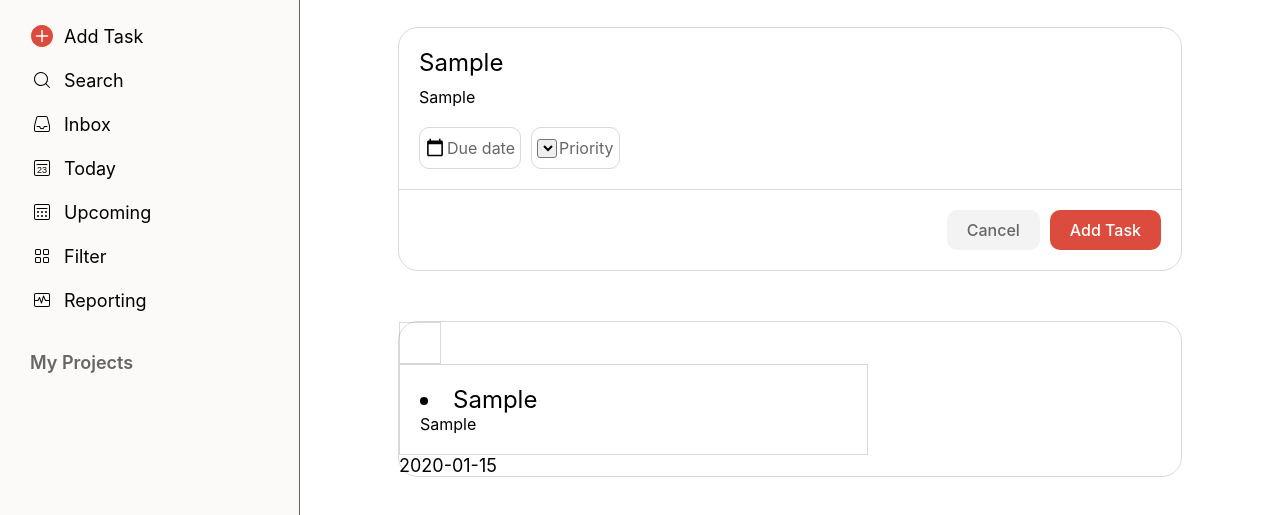
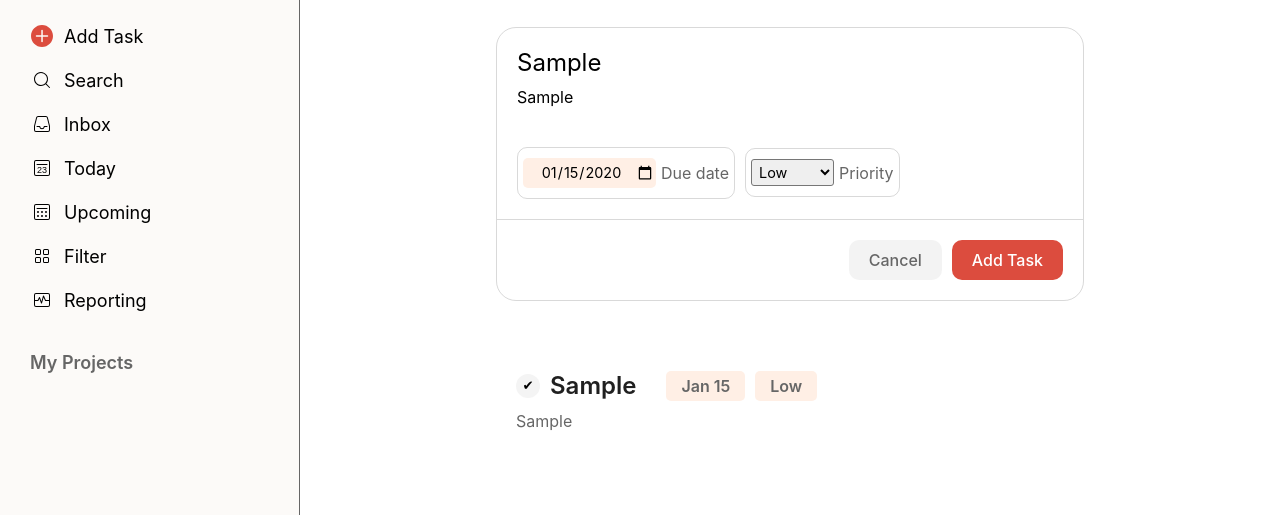
Before and after one commit to damil-adeniyi/todo-list, a website built with webpack: page src/template.html in a window 1280 px wide. Both pictures are taken after typing "Sample", "Sample", "2020-01-15" into the empty fields and a click on the button "Add Task". Shown: the part 111-626 px from the top of the page. Built offline with nearby package versions, Linux system fonts and the light colour scheme.

Commit message:
add styles dashboard add add task event to index.js

```diff
--- a/package.json
+++ b/package.json
@@ -16,11 +16,12 @@
   "main": "index.js",
   "scripts": {
     "test": "echo \"Error: no test specified\" && exit 1",
-     "start": "webpack serve --open --config webpack.dev.js",
-     "build": "webpack --config webpack.prod.js"
+    "start": "webpack serve --open --config webpack.dev.js",
+    "build": "webpack --config webpack.prod.js"
   },
   "devDependencies": {
     "css-loader": "^7.1.4",
+    "date-fns": "^4.4.0",
     "html-loader": "^5.1.0",
     "html-webpack-plugin": "^5.6.7",
     "style-loader": "^4.0.0",
--- a/src/index.js
+++ b/src/index.js
@@ -1,4 +1,43 @@
 import "./styles.css";
+import { format, compareAsc } from "date-fns";
+
+class Project {
+    static numProjects = 0;
+
+    constructor(name='default') {
+        this.name = name;
+        this.status = 'pending';
+        this.tasks = {};
+        Project.numProjects++
+    }
+
+    addTask(task) {
+      this.tasks[task.title] = Task;
+    }
+}
+
+class Task {
+    constructor(title = 'Get a task done',
+                desc = 'Watch Netflix',
+                dueDate = new Date().toLocaleDateString(),
+                priority = 'low') {
+            this.title = title;
+            this.desc = desc;
+            this.dueDate = dueDate;
+            this.priority = priority;
+
+    }
+}
+
+const project = new Project();
+project.name = 'Get Working'
+const task = new Task();
+const task1 = new Task('Read TOD', 'Continue classes', format(new Date(2026, 6, 30), 'LLL d'), 'low');
+const task2 = new Task('Read Freecodecamp', 'Continue OOP', format('07/02/2026', 'LLL d'), 'high');
+
+project.addTask(task1)
+project.addTask(task2)
+// console.log(project);
 
 const togglebtn = document.querySelector(".toggleBtn")
 const sidebar = document.querySelector(".sidebar")
@@ -10,54 +49,32 @@ const dueDate = document.querySelector("#due-date")
 const priority = document.querySelector("#priority")
 
 
-
-
-addTaskBtn.addEventListener('click', function(e) {
-
+addTaskBtn.addEventListener('click', function (e) {
     e.preventDefault()
 
     // task cont
     let tasks = document.createElement("div")
-    tasks.innerHTML = `<div><div class="col"><h2 class="newTaskTitle"></h2><p class="newTaskDesc"></p>
-    </div><div class="row"><h3 class="newTaskDueDate"></h3><h3 class="newTaskPriority"></h3></div></div>`
+    tasks.innerHTML = `<div>
+                            <div class="col">
+                                <div class="featCont">
+                                     <div class="titlecont">
+                                    <button class="checkTask">✔</button>
+                                    <h2 class="newTaskTitle">${taskTitle.value}</h2>
+                                </div>
 
+                                <div class="propCont">
+                                    <h3 class="newTaskDueDate">${format((dueDate.value), 'LLL d')}</h3>
+                                    <h3 class="newTaskPriority">${priority.value}</h3>
+
+                                </div>
+
+                                </div>
+
+                                <p class="newTaskDesc">${taskDesc.value}</p>
+                            </div>
+                            </div>`
 
     tasks.classList.add('tasks')
+    taskCont.appendChild(tasks)
 
-
-    // task
-    let col = document.createElement("div")
-    col.classList.add('col')
-    let newTaskTitle = document.createElement("li")
-    newTaskTitle.classList.add('title')
-    let newTaskDesc = document.createElement("p")
-    newTaskDesc.classList.add('para')
-
-    let row = document.createElement("div")
-    row.classList.add('row')
-    let newTaskDueDate = document.createElement("h3")
-    newTaskDueDate.classList.add('due-date')
-    let newTaskPriority = document.createElement("h3")
-    newTaskPriority.classList.add('Priority')
-
-
-    newTaskTitle.textContent = taskTitle.value
-    newTaskDesc.textContent = taskDesc.value
-    newTaskDueDate.textContent = dueDate.value
-    newTaskPriority.textContent = priority.value
-
-
-    col.appendChild(newTaskTitle)
-    col.appendChild(newTaskDesc)
-
-
-    tasks.appendChild(col)
-
-    row.appendChild(newTaskDueDate)
-    row.appendChild(newTaskPriority)
-
-
-    tasks.appendChild(row)
-
-    taskCont.appendChild(tasks)
-})
+});
--- a/src/styles.css
+++ b/src/styles.css
@@ -23,6 +23,7 @@ p {
     --secondary-color2: #66666613;
     --background-color: #FFFFFF;
     --sidebarBg: #FCFAF8;
+    --sidebarBgHover: #FFEFE5;
     --red: #DC4C3E;
     --red1: #d11807;
 }
@@ -205,7 +206,7 @@ body {
     flex-direction: column;
     justify-content: flex-start;
     align-items: center;
-    width: 80%;
+    width: 60%;
 }
 
 .main-cont .content .body #add-task-cont {
@@ -255,14 +256,26 @@ body {
 
 .main-cont .content .body #add-task-cont #form-head #task-h #task-title::placeholder{
     font-weight: 600;
-    font-size: 1.2rem;
+    font-size: 1.5rem;
     color: var(--secondary-color);
 }
 
+.main-cont .content .body #add-task-cont #form-head #task-h textarea{
+    font-family: 'Twemoji Country Flags', 'Twemoji Country Flags', -apple-system,BlinkMacSystemFont,"Segoe UI","Noto Sans",system-ui,sans-serif,"Apple Color Emoji","Segoe UI Emoji","Segoe UI Symbol","Noto Color Emoji";
+    width: 100%;
+    border: 0;
+}
+
+.main-cont .content .body #add-task-cont #form-head #task-h textarea:focus{
+  outline: 0;
+}
+
 .main-cont .content .body #add-task-cont #form-head #task-h #task-desc{
-    /* padding: 10px 0px; */
     padding-left: 0px;
     font-size: 1rem;
+    border: 0;
+    resize: none;
+    min-height: 40px;
 }
 
 .main-cont .content .body #add-task-cont #form-head #task-h #task-desc::placeholder{
@@ -281,7 +294,7 @@ body {
 
 .main-cont .content .body #add-task-cont #form-head #prop #top-prop{
     display: flex;
-    gap: 2px;
+    gap: 5px;
     align-items: center;
     border: 1px solid var(--secondary-color1);
     padding: 10px 5px;
@@ -294,29 +307,40 @@ body {
     font-weight: 400;
 }
 
+.main-cont .content .body #add-task-cont #form-head input[type="date"]::-webkit-datetime-edit {
+  font-family: 'Twemoji Country Flags', 'Twemoji Country Flags', -apple-system,BlinkMacSystemFont,"Segoe UI","Noto Sans",system-ui,sans-serif,"Apple Color Emoji","Segoe UI Emoji","Segoe UI Symbol","Noto Color Emoji";
+  font-size: 0.9rem;
+  line-height: 1.5;
+  padding: 0;
+  margin-left: 0;
+  display: flex;
+  justify-content: center;
+  align-items: center;
+}
+
 .main-cont .content .body #add-task-cont #form-head #prop #top-prop #due-date{
-    width: 20px;                  /* Match the exact width of the icon */
-    height: 20px;                 /* Match the exact height of the icon */
-    padding: 0;
+    padding: 3px;
+    margin: 0;
     border: none;
     cursor: pointer;
-    overflow: hidden;            /* Hide the mm/dd/yyyy text text */
-    background: transparent;
+    overflow: hidden;
+    background: var(--sidebarBgHover);
+    border-radius: 5px;
     position: relative;
 }
 
 .main-cont .content .body #add-task-cont #form-head #prop #top-prop #due-date::-webkit-calendar-picker-indicator{
     margin: 0;
     padding: 0;
-    width: 20px;
-    height: 20px;
+    width: 16px;
+    height: 16px;
     cursor: pointer;
 
 }
 
 .main-cont .content .body #add-task-cont #form-head #prop #bottom-prop{
     display: flex;
-    gap: 2px;
+    gap: 5px;
     align-items: center;
     border: 1px solid var(--secondary-color1);
     padding: 10px 5px;
@@ -330,10 +354,13 @@ body {
 }
 
 .main-cont .content .body #add-task-cont #form-head #prop #bottom-prop #priority{
-    width: 20px;          /* Forces the closed dropdown to stay narrow */
-    text-overflow: ellipsis; /* Adds "..." if option text is too long */
+    font-family: 'Twemoji Country Flags', 'Twemoji Country Flags', -apple-system,BlinkMacSystemFont,"Segoe UI","Noto Sans",system-ui,sans-serif,"Apple Color Emoji","Segoe UI Emoji","Segoe UI Symbol","Noto Color Emoji";
+    font-size: 0.9rem;
+    line-height: 1.5;
+    text-overflow: ellipsis;
     overflow: hidden;
     white-space: nowrap;
+    padding: 3px;
     display: flex;
     border-radius: 3px;
     outline: 0;
@@ -343,7 +370,10 @@ body {
     background-color: var(--sidebarBg);
     color: var(--primary-color);
     padding: 0 20px;
-
+    font-family: 'Twemoji Country Flags', 'Twemoji Country Flags', -apple-system,BlinkMacSystemFont,"Segoe UI","Noto Sans",system-ui,sans-serif,"Apple Color Emoji","Segoe UI Emoji","Segoe UI Symbol","Noto Color Emoji";
+    outline: 0;
+    font-size: 0.9rem;
+    line-height: 1.5;
 }
 
 /* form btn */
@@ -405,8 +435,8 @@ body {
     flex-direction: column;
     justify-content: center;
     align-items: flex-start;
-    width: 80%;
-    border: 1px solid var(--secondary-color1);
+    width: 60%;
+    /* border: 1px solid var(--secondary-color1); */
     border-radius: 20px;
 }
 
@@ -415,23 +445,73 @@ body {
     flex-direction: column;
     justify-content: center;
     align-items: flex-start;
-    width: 60%;
+    width: 100%;
+    padding: 20px;
 
 }
 
+/* col */
 .main-cont .content .body .tasks .col{
     display: flex;
     flex-direction: column;
     justify-content: center;
     align-items: flex-start;
-    width: 100%;
-    padding: 20px;
-    border: 1px solid var(--secondary-color1);
-
+    /* width: 60%; */
+    gap: 10px;
+    /* border: 1px solid var(--secondary-color1); */
 }
 
-.main-cont .content .body .tasks .col .title{
+.main-cont .content .body .tasks .col .featCont{
+    display: flex;
+    align-items: center;
+    gap: 30px;
+}
+
+.main-cont .content .body .tasks .col .featCont .titlecont{
+    display: flex;
+    align-items: center;
+    gap: 10px;
+}
+
+.main-cont .content .body .tasks .col .featCont .titlecont .checkTask{
+    height: 24px;
+    width: 24px;
+    border-radius: 50%;
+    border: 0;
+    background-color: var(--secondary-color2);
+    cursor: pointer;
+    transition: all ease-in-out 0.3s;
+}
+
+.main-cont .content .body #tasks-cont .checkTask:hover{
+    background-color: var(--red);
+    color: var(--background-color)
+}
+
+.main-cont .content .body .tasks .col .titlecont .newTaskTitle{
     font-family: 'Twemoji Country Flags', 'Twemoji Country Flags', -apple-system,BlinkMacSystemFont,"Segoe UI","Noto Sans",system-ui,sans-serif,"Apple Color Emoji","Segoe UI Emoji","Segoe UI Symbol","Noto Color Emoji";
     font-size: 1.5rem;
-    font-weight: 400;
+    color: var(--primary-color);
+    font-weight: 600;
 }
+
+.main-cont .content .body .tasks .col .newTaskDesc{
+    font-family: 'Twemoji Country Flags', 'Twemoji Country Flags', -apple-system,BlinkMacSystemFont,"Segoe UI","Noto Sans",system-ui,sans-serif,"Apple Color Emoji","Segoe UI Emoji","Segoe UI Symbol","Noto Color Emoji";
+    font-size: 1rem;
+    color: var(--secondary-color);
+}
+
+.main-cont .content .body .tasks .col .featCont .propCont{
+    display: flex;
+    align-items: center;
+    gap: 10px;
+}
+
+.main-cont .content .body .tasks .col .featCont .propCont h3{
+    background-color: var(--sidebarBgHover);
+    color: var(--secondary-color);
+    padding: 5px 15px;
+    font-size: 1rem;
+    border-radius: 5px;
+    font-weight: 600;
+}
--- a/src/template.html
+++ b/src/template.html
@@ -4,6 +4,11 @@
     <meta charset="UTF-8">
     <meta name="viewport" content="width=device-width, initial-scale=1.0">
     <title>To-do List</title>
+    <!-- FontAwesome Link -->
+        <link rel="stylesheet" href="https://cdnjs.cloudflare.com/ajax/libs/font-awesome/6.6.0/css/all.min.css"
+        integrity="sha512-Kc323vGBEqzTmouAECnVceyQqyqdsSiqLQISBL29aUW4U/M7pSPA/gEUZQqv1cwx4OnYxTxve5UMg5GT6L4JJg=="
+        crossorigin="anonymous" referrerpolicy="no-referrer" />
+
     <link rel="icon" type="image/png" href="fav/favicon-96x96.png" sizes="96x96" />
     <link rel="icon" type="image/svg+xml" href="fav/favicon.svg" />
     <link rel="shortcut icon" href="fav/favicon.ico" />
@@ -61,6 +66,7 @@
 
             <div class="projects-cont">
                 <h3>My Projects</h3>
+                <div class="projects"></div>
             </div>
             </div>
 
@@ -74,6 +80,7 @@
             </div>
 
         </div>
+
         <div class="content">
             <div class="header">
                 <h2>Add Task</h2>
@@ -89,7 +96,8 @@
                             <div id="form-head">
                                 <div id="task-h">
                                 <input type="text" id="task-title" class="title" placeholder="Task Name">
-                                <input type="text" id="task-desc" placeholder="Description">
+                                <!-- <input type="text" id="task-desc" placeholder="Description"> -->
+                                <textarea rows="" id="task-desc" placeholder="Type your long text here..."></textarea>
                             </div>
 
                             <div id="prop">
@@ -102,10 +110,10 @@
                                 <div id="bottom-prop">
 
                                     <select name="" id="priority" placeholder="Description">
-                                        <option value="" selected disabled hidden></option>
-                                        <option value="">Low</option>
-                                        <option value="">Medium</option>
-                                        <option value="">High</option>
+                                        <option value=""  disabled hidden></option>
+                                        <option value="Low" selected >Low</option>
+                                        <option value="Medium">Medium</option>
+                                        <option value="High">High</option>
                                     </select>
 
                                     <h4>Priority</h4>
@@ -124,7 +132,32 @@
 
                     </div>
 
-                    <div id="tasks-cont"></div>
+                    <div id="tasks-cont">
+                        <!-- <div class="tasks">
+
+                            <div>
+                            <div class="col">
+                                <div class="featCont">
+                                     <div class="titlecont">
+                                    <button class="checkTask">✔</button>
+                                    <h2 class="newTaskTitle">A test</h2>
+                                </div>
+
+                                <div class="propCont">
+                                    <h3 class="newTaskDueDate">Jun 23</h3>
+                                    <h3 class="newTaskPriority">High</h3>
+
+                                </div>
+
+                                </div>
+
+                                <p class="newTaskDesc">Lorem ipsum dolor sit amet consectetur adipisicing elit. Alias, rem corrupti tempore dolore at fuga esse aut. Velit iure esse ut, odio debitis possimus asperiores obcaecati, neque nisi voluptatum quibusdam!</p>
+                            </div>
+                            </div>
+
+                        </div> -->
+
+                    </div>
 
                 </div>
 
```
Also changed, not shown: 1 other file.
